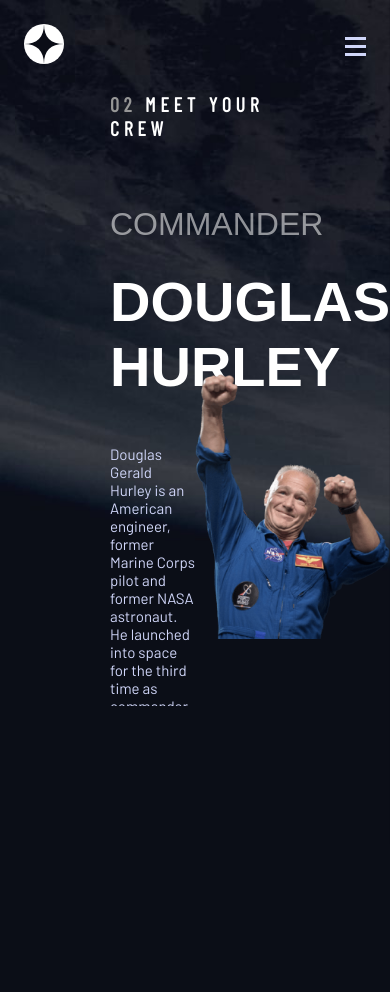
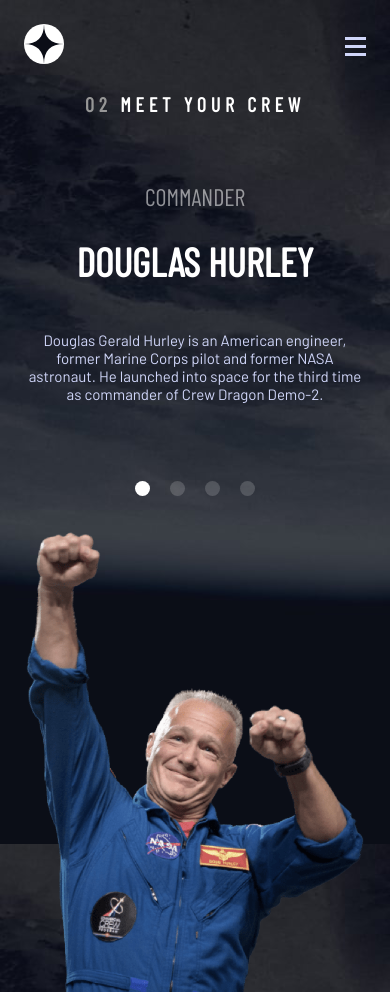
Before and after one commit to MicheleMarson/Space_tourism, a plain HTML site: page crew.html in a window 390 px wide. Shown: the top 992 px of the page. Before the commit the page ends 844 px from the top, so only its background shows below. Drawn offline with nearby package versions, Linux system fonts and the light colour scheme; a web font is replaced by a local one.

Commit message:
adding crew

```diff
--- a/css/crew.css
+++ b/css/crew.css
@@ -38,7 +38,7 @@ section {
 	color: #fff;
 	font-size: 56px;
 	text-transform: uppercase;
-	font-family: "Bellefair", sans-serif;
+	font-family: "Barlow Condensed", sans-serif;
 	padding-bottom: 46px;
 }
 
@@ -85,3 +85,55 @@ section {
 	background-size: cover;
 	height: 484px;
 } */
+
+@media only screen and (max-width: 768px) {
+	.image > img {
+		position: relative;
+		width: 100%;
+	}
+
+	.content .right {
+		display: none;
+	}
+
+	.left {
+		width: 100%;
+		text-align: center;
+		height: 350px;
+	}
+
+	section {
+		padding: 0 26px 0px 26px;
+	}
+
+	.carousel {
+		justify-content: center;
+		margin-bottom: 1.6rem;
+	}
+
+	.content {
+		display: block;
+	}
+
+	.text {
+		max-width: unset;
+	}
+
+	.name {
+		font-size: 40px;
+	}
+
+	.title {
+		font-size: 24px;
+	}
+}
+
+@media only screen and (max-width: 375px) {
+	.name {
+		font-size: 24px;
+	}
+
+	.title {
+		font-size: 16px;
+	}
+}
--- a/css/index.css
+++ b/css/index.css
@@ -24,7 +24,7 @@ section {
 .title {
 	color: #fff;
 	text-transform: uppercase;
-	font-family: "Bellefair", sans-serif;
+	font-family: "Barlow Condensed", sans-serif;
 }
 
 .title-h3 {
@@ -264,7 +264,7 @@ nav a {
 		margin: 0 0 0 20px;
 		width: 100%;
 		height: unset;
-		padding-bottom: 19px;
+		margin-bottom: 19px;
 		display: flex;
 		align-items: center;
 		font-size: 16px;
@@ -279,7 +279,8 @@ nav a {
 
 	.nav-bar a {
 		width: 100%;
-		display: initial;
+		display: flex;
+		justify-content: flex-start;
 		height: 31px;
 	}
 
@@ -295,4 +296,8 @@ nav a {
 	.nav-bar ul li a span {
 		display: inline;
 	}
+
+	.title-h3 {
+		text-align: center;
+	}
 }
```
Also changed, not shown: css/destination.css (+10 -0 lines).
